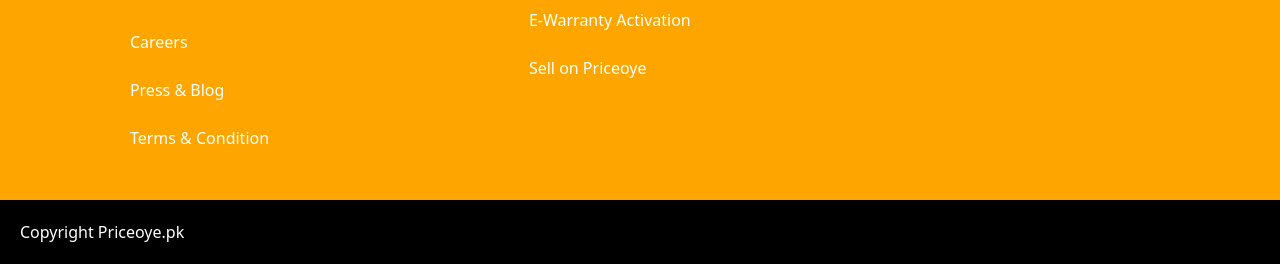
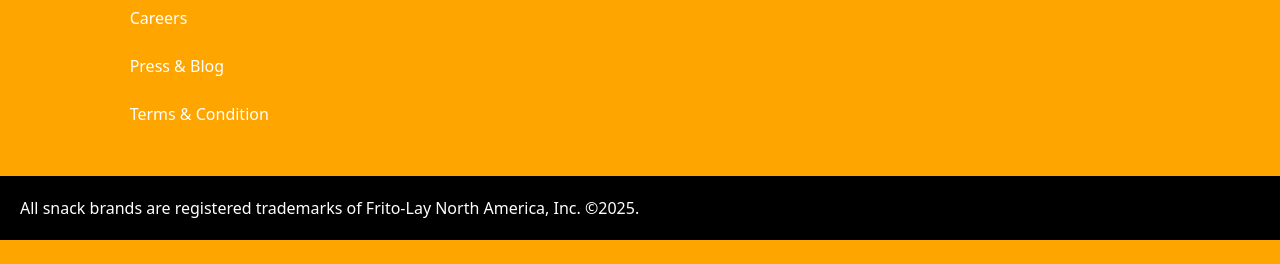
Before and after one commit to ayan8653962/lays, a plain HTML site: page index.html in a window 1280 px wide. Shown: the part 2906-3170 px from the top of the page. After the commit the page ends 3146 px from the top, so only its background shows below. Drawn offline with nearby package versions, Linux system fonts and the light colour scheme.

Commit message:
add new changes

```diff
--- a/index.html
+++ b/index.html
@@ -156,14 +156,14 @@
   <div class="babar"><img src="img/footter.jpeg" alt="babar azam"></div>
 
 <div class="footer">
-  <div class="ites1" id=""><h2>Priceoye</h2> <br> About us <br> <br> FAQs <br> <br> Contact Us  <br> <br> Careers <br> <br> Press & Blog <br> <br> Terms & Condition </div>
-  <div class="ites1" id="">Customer Service <br> <br>  Help Center <br> <br> Privecy Policy <br> <br> Installment Plans <br> <br> E-Warranty Activation  <br> <br> Sell on Priceoye</div>
+  <div class="ites1" id=""><h2>Lays</h2>  <br> <br> FAQs <br> <br> Contact Us  <br> <br> Careers <br> <br> Press & Blog <br> <br> Terms & Condition </div>
+  <div class="ites1" id="">  Help Center <br> <br> Privecy Policy <br> <br> Cookie Preferences <br> <br> Accessibility Statment</div>
   <div class="ites1" id="pays">Secure Payments Methods <br> <br>
   <img id="payment" src="img/google store.webp" alt="shdsg"> <br>   <img id="lay" src="img/payment_method.svg" alt="dsff">
 
   </div>
 </div>
-  <div class="footercopy">Copyright Priceoye.pk</div>
+  <div class="footercopy">All snack brands are registered trademarks of Frito-Lay North America, Inc. ©2025.</div>
 
 
 
```
